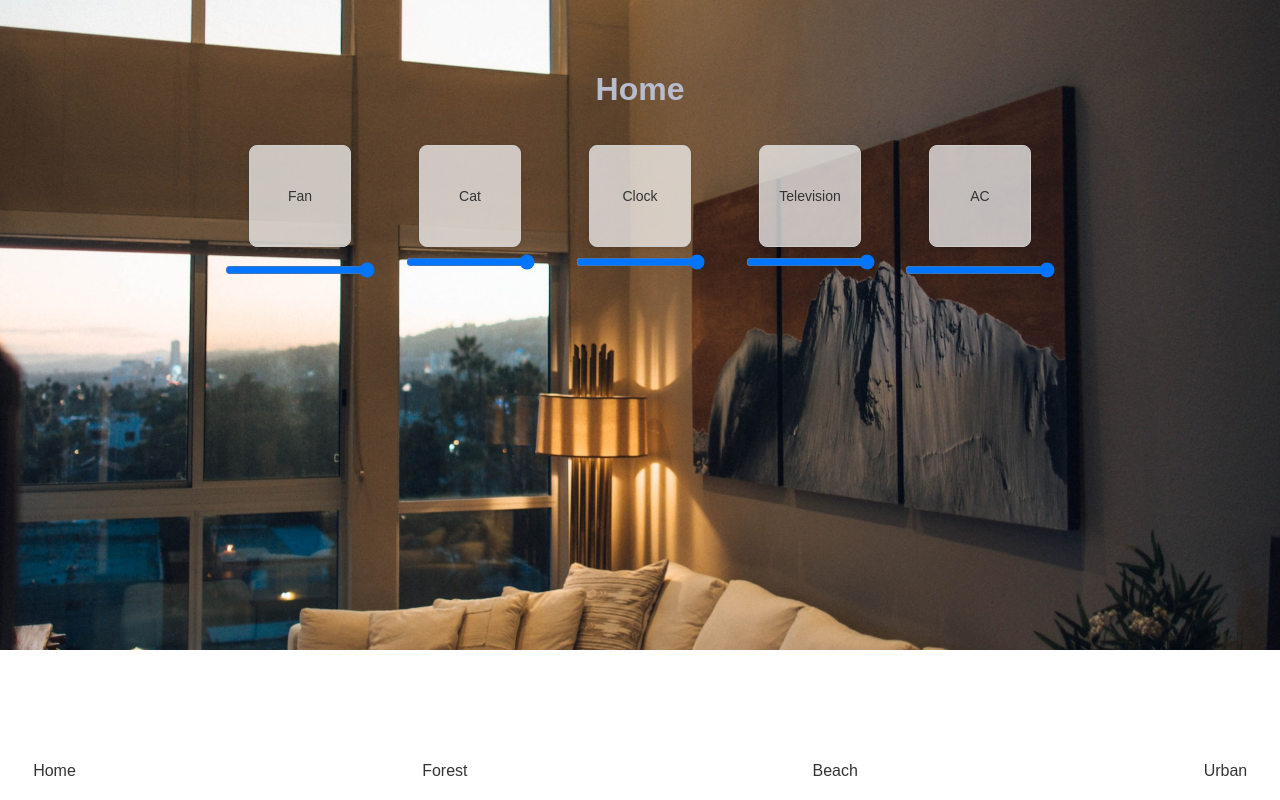
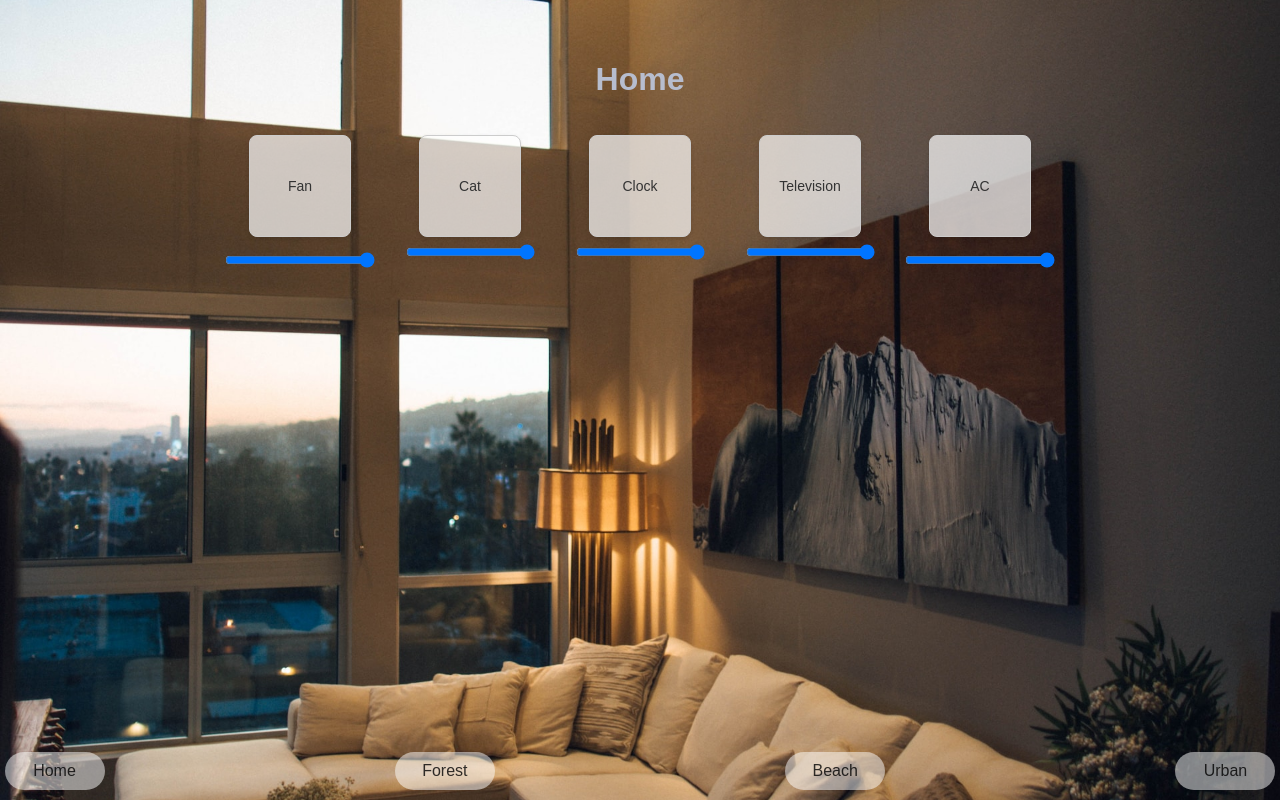
Before and after one commit to sealedhermit/slumber, a React (Create React App) app: page / in a window 1280 px wide. Built offline with nearby package versions, Linux system fonts and the light colour scheme.

Commit message:
fix page background

```diff
--- a/src/App.css
+++ b/src/App.css
@@ -14,12 +14,14 @@
 .page {
   display: inline-block;
   width: 100vw;
-  height: calc(100vh - 150px); /* Adjusted height to create space for buttons */
+  height: 100vh;
   text-align: center;
-  padding-top: 50px; /* Decreased padding for the title positioning */
-  margin-bottom: 50px;
+  padding-top: 40px;
+  margin-bottom: 0; /* Remove the margin-bottom */
   box-sizing: border-box;
   transition: transform 0.3s ease-in-out;
+  background-size: cover; /* Set background-size to cover */
+  background-position: center; /* Set background-position to center */
 }
 
 
```
